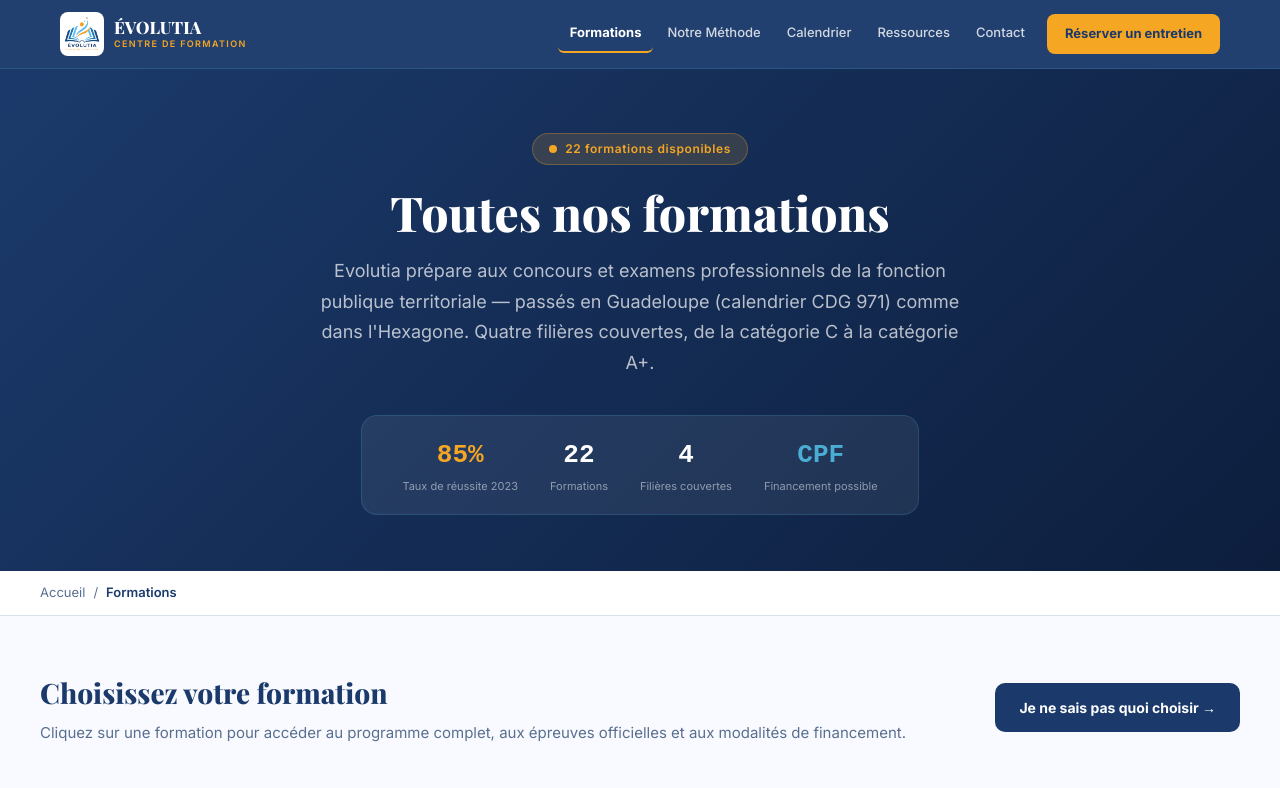
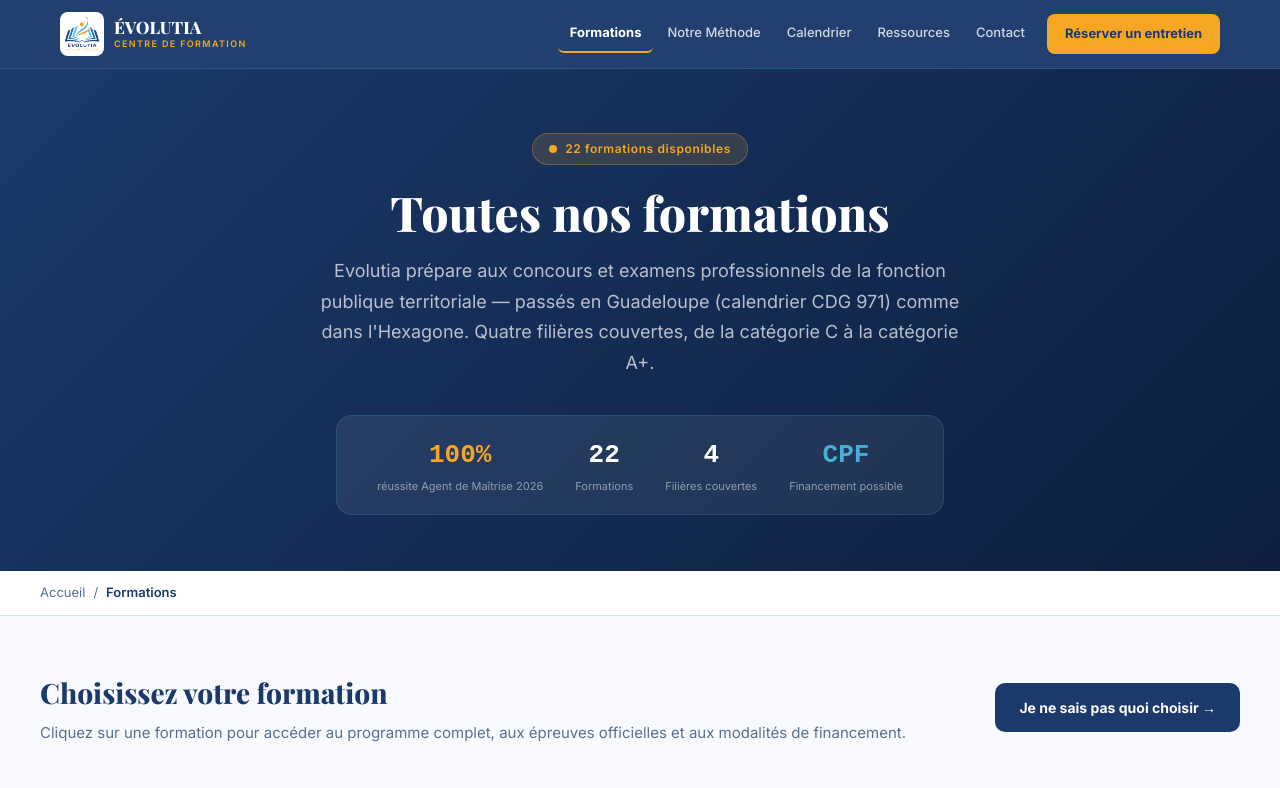
Before and after one commit to jmd971/evolutia, a Next.js app: page /formations in a window 1280 px wide. Shown: the top 788 px of the page. Built offline with nearby package versions, Linux system fonts and the light colour scheme.

Commit message:
fix(stats): /formations 85% 2023 -> 100% Agent de Maîtrise 2026

```diff
--- a/app/formations/page.tsx
+++ b/app/formations/page.tsx
@@ -32,7 +32,7 @@
           </p>
           <div style={{ display: "inline-flex", gap: 32, background: "rgba(255,255,255,0.07)", border: "1px solid rgba(75,173,212,0.2)", borderRadius: 16, padding: "20px 40px", flexWrap: "wrap", justifyContent: "center" }}>
             {([
-              { val: "85%", label: "Taux de réussite 2023", c: "#F5A623" },
+              { val: "100%", label: "réussite Agent de Maîtrise 2026", c: "#F5A623" },
               { val: String(FORMATIONS_LIST.length), label: "Formations", c: "white" },
               { val: "4", label: "Filières couvertes", c: "white" },
               { val: "CPF", label: "Financement possible", c: "#4BADD4" },
```
